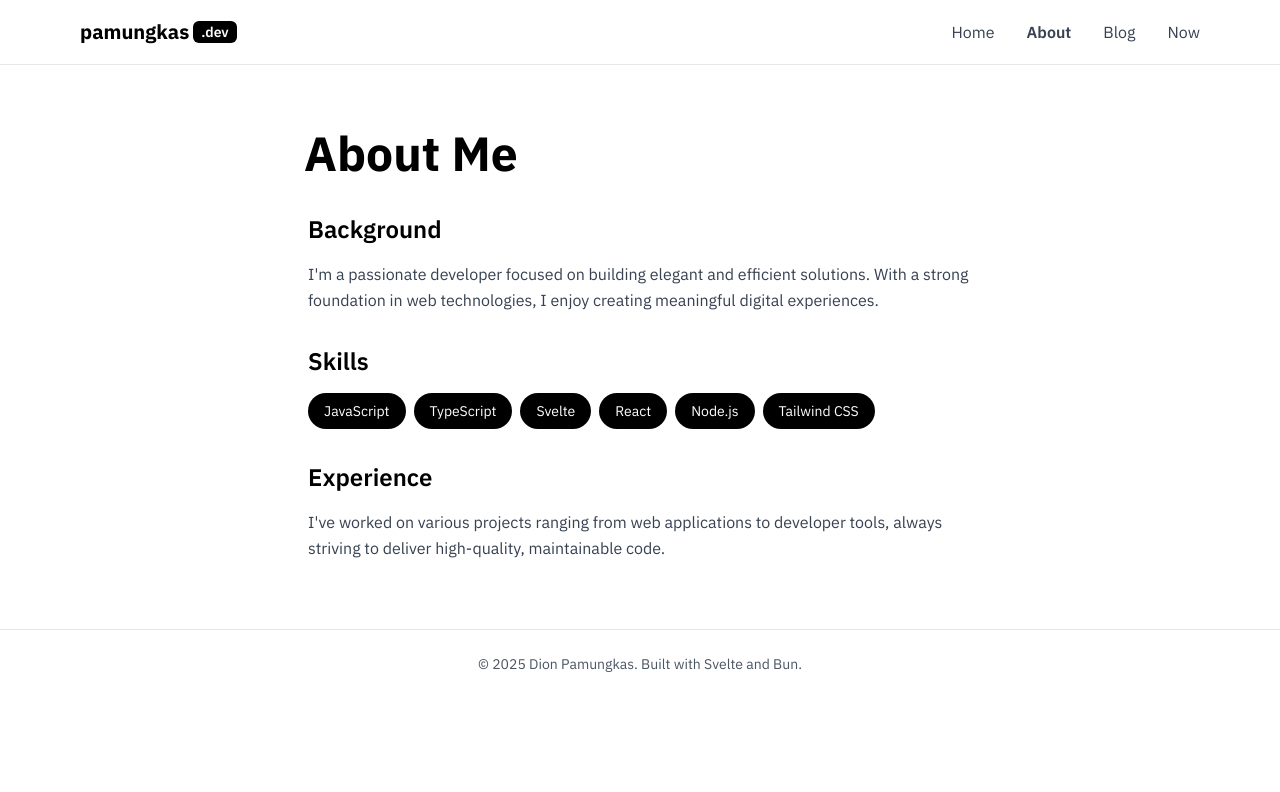
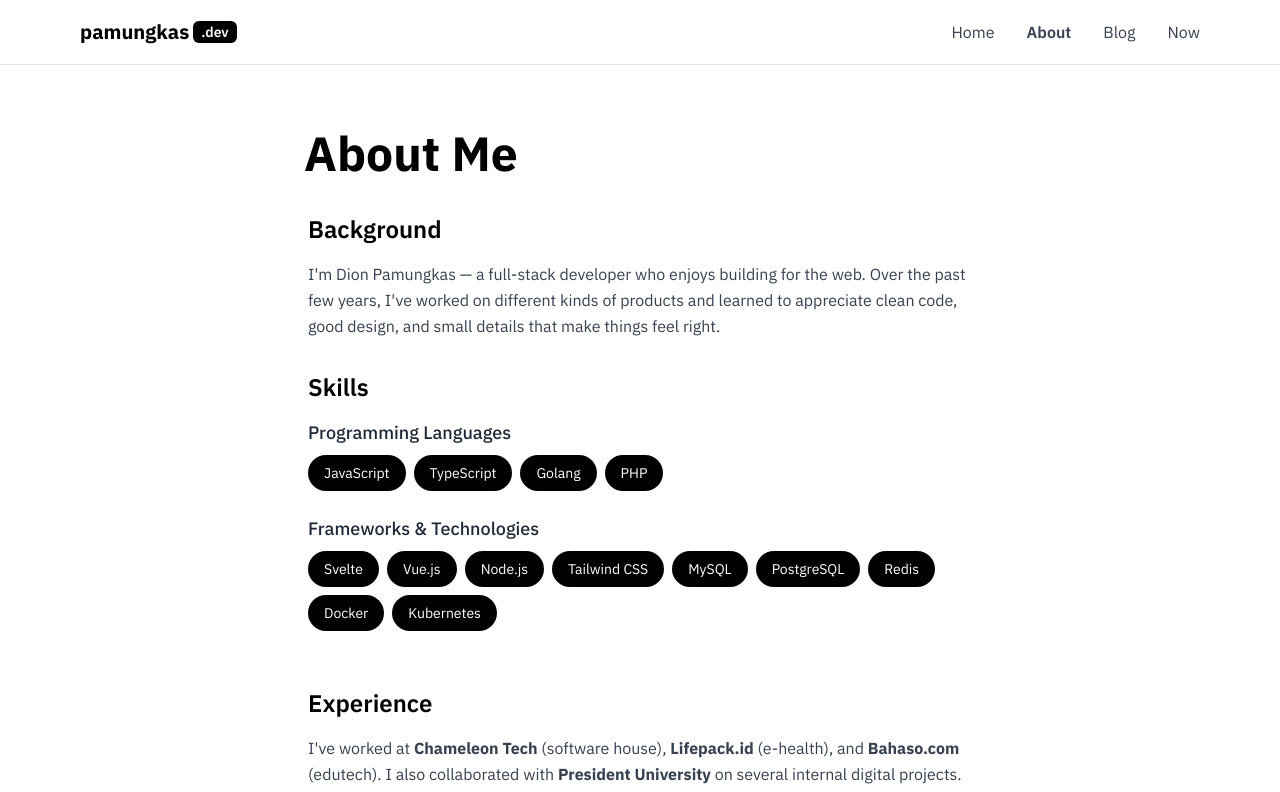
Before and after one commit to dionarya23/pamungkas.dev, a SvelteKit app: page /about in a window 1280 px wide. Shown: the top 792 px of the page. Built offline with nearby package versions, Linux system fonts and the light colour scheme.

Commit message:
update homepage and about page

```diff
--- a/src/routes/+page.svelte
+++ b/src/routes/+page.svelte
@@ -92,11 +92,13 @@
         <section class="mb-16">
                 <h2 class="text-2xl font-bold mb-4">About</h2>
                 <div class="space-y-4 text-gray-600 leading-relaxed">
-                        <p>
-                                I'm a passionate developer building elegant solutions for the web. I write about development, design, and everything in between.
+                <p>
+                        I'm Dion Pamungkas — a full-stack developer who builds software that’s simple, fast, and intentional.
+                        I care about good design, clean code, and products that actually help people.
                         </p>
                         <p>
-                                Hugely inspired by modern web technologies and clean design principles. I love creating meaningful digital experiences that make a difference.
+                        I enjoy working across the stack, from backend logic to polished user interfaces.
+                        Still learning, still building.
                         </p>
                 </div>
         </section>
--- a/src/routes/about/+page.svelte
+++ b/src/routes/about/+page.svelte
@@ -13,29 +13,57 @@
 	<section class="rounded-lg p-1">
 		<h2 class="text-2xl font-semibold mb-4">Background</h2>
 		<p class="text-gray-700 leading-relaxed">
-				I'm a passionate developer focused on building elegant and efficient solutions.
-				With a strong foundation in web technologies, I enjoy creating meaningful digital experiences.
+		I'm Dion Pamungkas — a full-stack developer who enjoys building for the web.
+		Over the past few years, I've worked on different kinds of products and learned
+		to appreciate clean code, good design, and small details that make things feel right.
 		</p>
 	</section>
 
 	<section class="rounded-lg p-1">
   <h2 class="text-2xl font-semibold mb-4">Skills</h2>
+
+  <!-- Programming Languages -->
+  <div class="mb-6">
+    <h3 class="text-lg font-medium mb-2 text-gray-800">Programming Languages</h3>
     <div class="flex flex-wrap gap-2">
       <span class="px-4 py-2 bg-black text-white rounded-full text-sm">JavaScript</span>
       <span class="px-4 py-2 bg-black text-white rounded-full text-sm">TypeScript</span>
+      <span class="px-4 py-2 bg-black text-white rounded-full text-sm">Golang</span>
+      <span class="px-4 py-2 bg-black text-white rounded-full text-sm">PHP</span>
+    </div>
+  </div>
+
+  <!-- Frameworks & Technologies -->
+  <div class="mb-6">
+    <h3 class="text-lg font-medium mb-2 text-gray-800">Frameworks & Technologies</h3>
+    <div class="flex flex-wrap gap-2">
       <span class="px-4 py-2 bg-black text-white rounded-full text-sm">Svelte</span>
-		<span class="px-4 py-2 bg-black text-white rounded-full text-sm">React</span>
+      <span class="px-4 py-2 bg-black text-white rounded-full text-sm">Vue.js</span>
       <span class="px-4 py-2 bg-black text-white rounded-full text-sm">Node.js</span>
       <span class="px-4 py-2 bg-black text-white rounded-full text-sm">Tailwind CSS</span>
+      <span class="px-4 py-2 bg-black text-white rounded-full text-sm">MySQL</span>
+      <span class="px-4 py-2 bg-black text-white rounded-full text-sm">PostgreSQL</span>
+      <span class="px-4 py-2 bg-black text-white rounded-full text-sm">Redis</span>
+      <span class="px-4 py-2 bg-black text-white rounded-full text-sm">Docker</span>
+      <span class="px-4 py-2 bg-black text-white rounded-full text-sm">Kubernetes</span>
     </div>
+  </div>
+
 </section>
+
 
 	<section class="rounded-lg p-1">
 		<h2 class="text-2xl font-semibold mb-4">Experience</h2>
 		<p class="text-gray-700 leading-relaxed">
-				I've worked on various projects ranging from web applications to developer tools,
-				always striving to deliver high-quality, maintainable code.
+		I've worked at <strong>Chameleon Tech</strong> (software house), <strong>Lifepack.id</strong> (e-health),
+		and <strong>Bahaso.com</strong> (edutech).
+		I also collaborated with <strong>President University</strong> on several internal digital projects.
+		</p>
+		<p class="text-gray-700 leading-relaxed">
+			Those experiences helped me understand how to balance speed, quality, and maintainability
+			when building real-world applications.
 		</p>
 	</section>
 	</div>
+
 </div>
```
Lines whose indentation alone changed are shown as unchanged.
